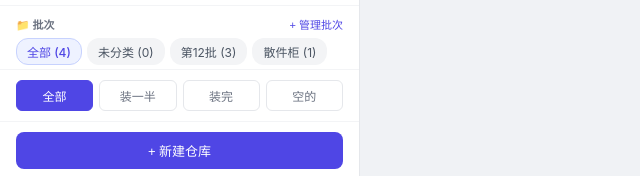
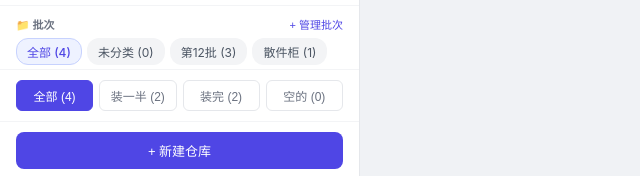
Before and after one commit to mryijia/packing-system, a plain HTML site: page index.html in a window 1280 px wide. Shown: the part 195-371 px from the top of the page, 0-640 px from the left. Drawn offline with nearby package versions, Linux system fonts and the light colour scheme.

Commit message:
feat: 状态筛选按钮显示数量，跟随批次联动

```diff
--- a/index.html
+++ b/index.html
@@ -517,12 +517,7 @@
       <div class="batch-chips" id="batchChips"></div>
     </div>
 
-    <div class="filters">
-      <button class="filter-btn active" data-filter="all" onclick="setFilter('all')">全部</button>
-      <button class="filter-btn" data-filter="half" onclick="setFilter('half')">装一半</button>
-      <button class="filter-btn" data-filter="done" onclick="setFilter('done')">装完</button>
-      <button class="filter-btn" data-filter="empty" onclick="setFilter('empty')">空的</button>
-    </div>
+    <div class="filters" id="statusFilters"></div>
 
     <div class="batch-op-bar" id="batchOpBar" style="display:none">
       <input type="checkbox" id="selAllBox" onchange="toggleSelectAll(this.checked)">
@@ -751,6 +746,7 @@ function getFilteredWarehouses() {
 function render() {
   renderStats();
   renderBatchChips();
+  renderStatusFilters();
   renderWhList();
   renderBatchOpBar();
   renderMain();
@@ -781,6 +777,30 @@ function renderBatchChips() {
       const act = state.selectedBatch === b.id ? 'active' : '';
       return `<div class="batch-chip ${act}" onclick="setBatch('${b.id}')">${escapeHtml(b.name)} (${cnt})</div>`;
     }).join('')}
+  `;
+}
+
+function renderStatusFilters() {
+  const el = document.getElementById('statusFilters');
+  if (!el) return;
+  // 数量统计：跟随当前批次，但不受状态筛选/搜索词影响（不然数字乱跳）
+  let pool = state.warehouses;
+  if (state.selectedBatch !== 'all') {
+    pool = pool.filter(w => w.batchId === state.selectedBatch);
+  }
+  let all = pool.length, empty = 0, half = 0, done = 0;
+  pool.forEach(w => {
+    const st = getWarehouseStatus(w);
+    if (st === 'empty') empty++;
+    else if (st === 'half') half++;
+    else if (st === 'done') done++;
+  });
+  const cur = state.filter;
+  el.innerHTML = `
+    <button class="filter-btn ${cur==='all'?'active':''}"   onclick="setFilter('all')">全部 (${all})</button>
+    <button class="filter-btn ${cur==='half'?'active':''}" onclick="setFilter('half')">装一半 (${half})</button>
+    <button class="filter-btn ${cur==='done'?'active':''}" onclick="setFilter('done')">装完 (${done})</button>
+    <button class="filter-btn ${cur==='empty'?'active':''}" onclick="setFilter('empty')">空的 (${empty})</button>
   `;
 }
 
@@ -1076,9 +1096,6 @@ function scrollToTop() {
 // ========== 筛选 / 选择 ==========
 function setFilter(f) {
   state.filter = f;
-  document.querySelectorAll('.filter-btn').forEach(b => {
-    b.classList.toggle('active', b.dataset.filter === f);
-  });
   render();
 }
 function setBatch(bid) {
```
Also changed, not shown: 装柜管理系统.html (+26 -9 lines), .uploads/f6d9bc8d-6820-4ba2-83a6-29990e111612_screenshot_2.png (added).
